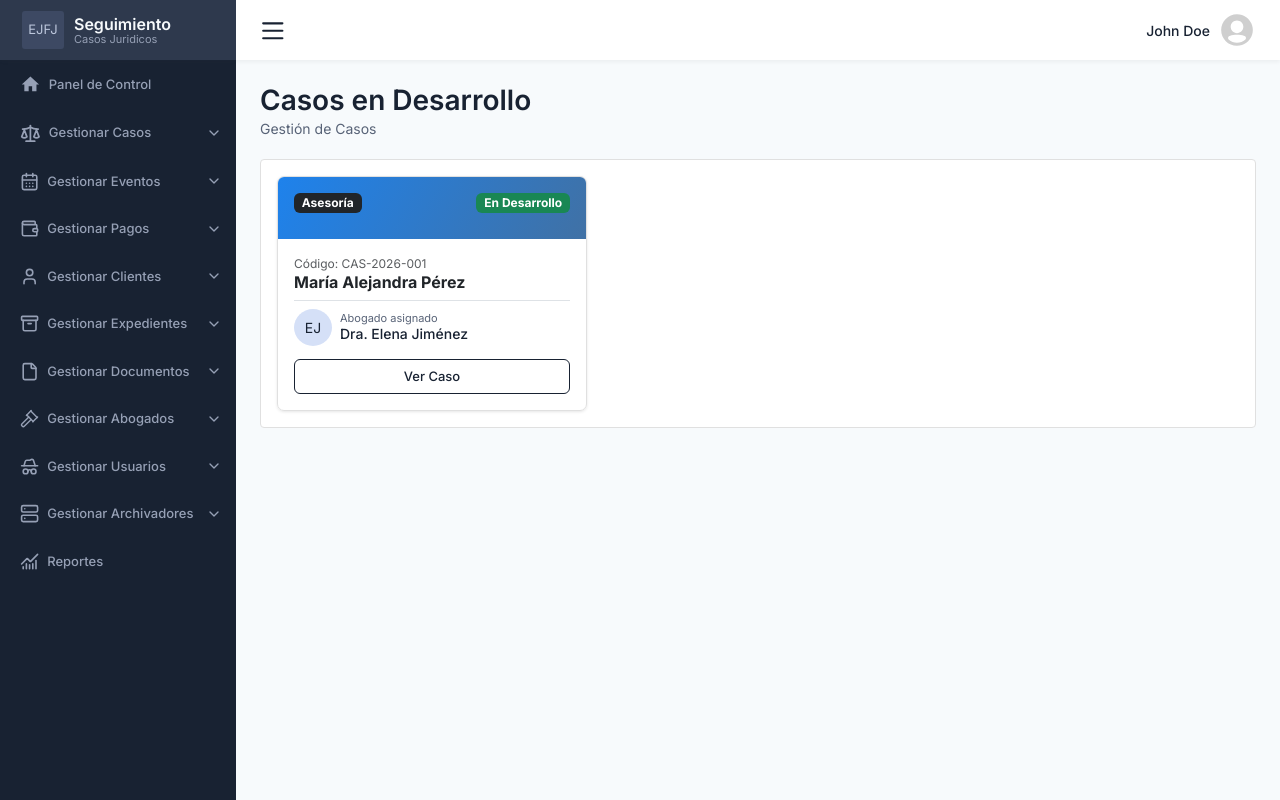
After one commit to jhonnydavila/Sistema-Escritorio-Juridico, a PHP site: template view/casoDesarrollo.php in a window 1280 px wide. The commit adds this page. Run offline with PHP 8.4, Linux system fonts and the light colour scheme; the template is opened without the code that fills it, so the values that code supplies are empty.

Commit message:
diseño del modulo de casos

```diff
--- a/assets/css/pages.css
+++ b/assets/css/pages.css
@@ -136,3 +136,77 @@
 }
 /* -------- Fin Configuración Estilos de DataTables -------- */
 /* -------------- Fin Estilos para las tablas -------------- */
+
+
+.page-card{
+    display: flex;
+    flex-direction: column;
+    border: 1px solid var(--body-outline);
+    border-radius: 7px;
+    box-shadow: 0 1px 3px rgba(0, 0, 0, 0.1);
+    overflow: hidden;
+}
+.page-card-header{
+    color: var(--neutral);
+    padding: 1rem;
+    padding-bottom: 1.6rem;
+    display: flex;
+    justify-content: space-between;
+    align-items: center;
+}
+.page-card-body{
+    flex-direction: column;
+    display: flex;
+    padding: 1rem;
+}
+.page-card-assigned{
+    display: flex;
+    align-items: center;
+    gap: 8px;
+}
+.page-card-assigned-avatar{
+    width: 38px;
+    height: 37px;
+    background-color: var(--secondary-container);
+    border-radius: 50%;
+    display: flex;
+    align-items: center;
+    justify-content: center;
+    font-size: 14px;
+    color: var(--primary);
+}
+.page-card-assigned-info{
+    display: flex;
+    flex-direction: column;
+    padding: 0.6rem 0;
+}
+.page-card-assigned-info span{
+    font-size: 11px;
+    color: var(--secondary);
+}
+.page-card-assigned-info p{
+    font-size: 14px;
+    color: var(--primary);
+    font-weight: 500;
+    margin-top: -4px;
+}
+.page-card-footer{
+    margin-top: 6px;
+    padding: 0.4rem;
+    color: var(--primary);
+    font-weight: 500;
+    display: flex;
+    justify-content: center;
+    text-align: center;
+    border-radius: 6px;
+    border: solid 1px var(--primary);
+    color: var(--primary);
+}
+.page-card-footer:hover{
+    background-color: var(--primary);
+    color: white;
+    transition: all 0.3s ease-in-out;
+}
+.page-card-blue .page-card-header{
+    background: linear-gradient(120deg, #1e82ec, #4071a5);
+}
--- a/assets/css/style.css
+++ b/assets/css/style.css
@@ -4,7 +4,6 @@
 :root {
     --primary: #182232;
     --primary-background: #2e394d;
-    --primary-color: #3d4759;
     --primary-subtitle: #45474c;
     --primary-outline: #cfcfcf;
 
@@ -51,7 +50,9 @@ body {
     flex-direction: column;
     overflow: hidden;
 }
-
+p, a{
+    font-size: 13px;
+}
 
 /* codigo para el perfil logo
 .initials-circle {
--- /dev/null
+++ b/view/casoDesarrollo.php
@@ -0,0 +1,60 @@
+<!DOCTYPE html>
+<html lang="en">
+    <head>
+        <?php include('includes/header.php'); ?>
+        <title>Casos en Desarrollo</title>
+    </head>
+    <body>
+        <?php include ('includes/sidebar.php'); ?>
+
+        <main class="main-content">
+            <?php include ('includes/topbar.php'); ?>
+
+            <section class="page-container">
+                <div class="page-header">
+                    <div class="page-header-titles">
+                        <h2 class="page-header-title">Casos en Desarrollo</h2>
+                        <span class="page-header-subtitle">Gestión de Casos</span>
+                    </div>
+                </div>
+                <div class="page-content">
+                    <div class="row p-3 g-3">
+                        <div class="col-lg-4 col-md-6">
+                            <div class="page-card page-card-blue">
+                                <div class="page-card-header">
+                                    <span class="badge bg-dark">Asesoría</span>
+                                    <span class="badge bg-success">En Desarrollo</span>
+                                </div>
+                                <div class="page-card-body">
+                                    <p class="text-muted" style="font-size: 12px;">Código: CAS-2026-001</p>
+                                    <h5 class="fs-6 fw-bold text-dark pb-2 border-bottom w-100">María Alejandra Pérez</h5>
+
+                                    <div class="page-card-assigned">
+                                        <div class="page-card-assigned-avatar">
+                                            EJ
+                                        </div>
+                                        <div class="page-card-assigned-info">
+                                            <span>Abogado asignado</span>
+                                            <p>Dra. Elena Jiménez</p>
+                                        </div>
+                                    </div>
+
+                                    <a href="#" class="page-card-footer">Ver Caso</a>
+                                </div>
+                            </div>
+                        </div>
+                    </div>
+                </div>
+            </section>
+        </main>
+
+        <?php (include 'view/includes/footer.php'); ?>
+    </body>
+</html>
+<!--
+                                <div class="d-flex justify-content-between align-items-center mb-3">
+                                    <div class="d-flex align-items-center gap-2">
+                                        <span class="badge bg-info">Gestión Jurídica</span>
+                                    </div>
+                                    <span class="badge rounded-pill bg-warning-subtle text-warning-emphasis border border-warning-subtle px-2 py-1">Audiencia Pendiente</span>
+                                </div> -->
--- a/view/includes/sidebar.php
+++ b/view/includes/sidebar.php
@@ -32,9 +32,9 @@
                 </svg>
             </div>
             <div class="sidebar-nav-dropdown-menu">
-                <a class="sidebar-nav-item" href="#"><span>Registrar Caso</span></a>
-                <a class="sidebar-nav-item" href="#"><span>Casos en Desarrollo</span></a>
-                <a class="sidebar-nav-item" href="#"><span>Listado de Casos</span></a>
+                <a class="sidebar-nav-item" href="index.php?pagina=casoRegistrar"><span>Registrar Caso</span></a>
+                <a class="sidebar-nav-item" href="index.php?pagina=casoDesarrollo"><span>Casos en Desarrollo</span></a>
+                <a class="sidebar-nav-item" href="index.php?pagina=casoConsultar"><span>Consultar Casos</span></a>
             </div>
         </div>
         <div class="sidebar-nav-item-dropdown">
@@ -57,8 +57,8 @@
                 </svg>
             </div>
             <div class="sidebar-nav-dropdown-menu">
-                <a class="sidebar-nav-item" href="#"><span>Registrar Evento</span></a>
-                <a class="sidebar-nav-item" href="#"><span>Listado de Eventos</span></a>
+                <a class="sidebar-nav-item" href="index.php?pagina=eventoRegistrar"><span>Registrar Evento</span></a>
+                <a class="sidebar-nav-item" href="index.php?pagina=eventoConsultar"><span>Consultar Eventos</span></a>
             </div>
         </div>
 
@@ -74,8 +74,8 @@
                 </svg>
             </div>
             <div class="sidebar-nav-dropdown-menu">
-                <a class="sidebar-nav-item" href="#"><span>Registrar Pago</span></a>
-                <a class="sidebar-nav-item" href="#"><span>Listado de Pagos</span></a>
+                <a class="sidebar-nav-item" href="index.php?pagina=pagoRegistrar"><span>Registrar Pago</span></a>
+                <a class="sidebar-nav-item" href="index.php?pagina=pagoConsultar"><span>Consultar Pagos</span></a>
             </div>
         </div>
 
@@ -92,7 +92,7 @@
             </div>
             <div class="sidebar-nav-dropdown-menu">
                 <a class="sidebar-nav-item" href="index.php?pagina=clienteRegistrar"><span>Registrar Cliente</span></a>
-                <a class="sidebar-nav-item" href="index.php?pagina=clienteConsultar"><span>Listado de Clientes</span></a>
+                <a class="sidebar-nav-item" href="index.php?pagina=clienteConsultar"><span>Consultar Clientes</span></a>
             </div>
         </div>
 
@@ -109,7 +109,7 @@
                 </svg>
             </div>
             <div class="sidebar-nav-dropdown-menu">
-                <a class="sidebar-nav-item" href="#"><span>Listado de Expedientes</span></a>
+                <a class="sidebar-nav-item" href="index.php?pagina=expedienteConsultar"><span>Consultar Expedientes</span></a>
             </div>
         </div>
 
@@ -126,7 +126,7 @@
             </div>
             <div class="sidebar-nav-dropdown-menu">
                 <a class="sidebar-nav-item" href="index.php?pagina=documentoRegistrar"><span>Registrar Documento</span></a>
-                <a class="sidebar-nav-item" href="index.php?pagina=documentoConsultar"><span>Listado de Documentos</span></a>
+                <a class="sidebar-nav-item" href="index.php?pagina=documentoConsultar"><span>Consultar Documentos</span></a>
             </div>
         </div>
 
@@ -146,7 +146,7 @@
             </div>
             <div class="sidebar-nav-dropdown-menu">
                 <a class="sidebar-nav-item" href="index.php?pagina=abogadoRegistrar"><span>Registrar Abogado</span></a>
-                <a class="sidebar-nav-item" href="index.php?pagina=abogadoConsultar"><span>Listado de Abogados</span></a>
+                <a class="sidebar-nav-item" href="index.php?pagina=abogadoConsultar"><span>Consultar Abogados</span></a>
             </div>
         </div>
 
@@ -165,8 +165,8 @@
                 </svg>
             </div>
             <div class="sidebar-nav-dropdown-menu">
-                <a class="sidebar-nav-item" href="#"><span>Registrar Usuario</span></a>
-                <a class="sidebar-nav-item" href="#"><span>Listado de Usuarios</span></a>
+                <a class="sidebar-nav-item" href="index.php?pagina=usuarioRegistrar"><span>Registrar Usuario</span></a>
+                <a class="sidebar-nav-item" href="index.php?pagina=usuarioConsultar"><span>Consultar Usuarios</span></a>
             </div>
         </div>
 
@@ -183,8 +183,8 @@
                 </svg>
             </div>
             <div class="sidebar-nav-dropdown-menu">
-                <a class="sidebar-nav-item" href="#"><span>Registrar Archivador</span></a>
-                <a class="sidebar-nav-item" href="#"><span>Listado de Archivadores</span></a>
+                <a class="sidebar-nav-item" href="index.php?pagina=archivadorRegistrar"><span>Registrar Archivador</span></a>
+                <a class="sidebar-nav-item" href="index.php?pagina=archivadorConsultar"><span>Consultar Archivadores</span></a>
             </div>
         </div>
 
```
Also changed, not shown: view/casoConsultar.php (added).
